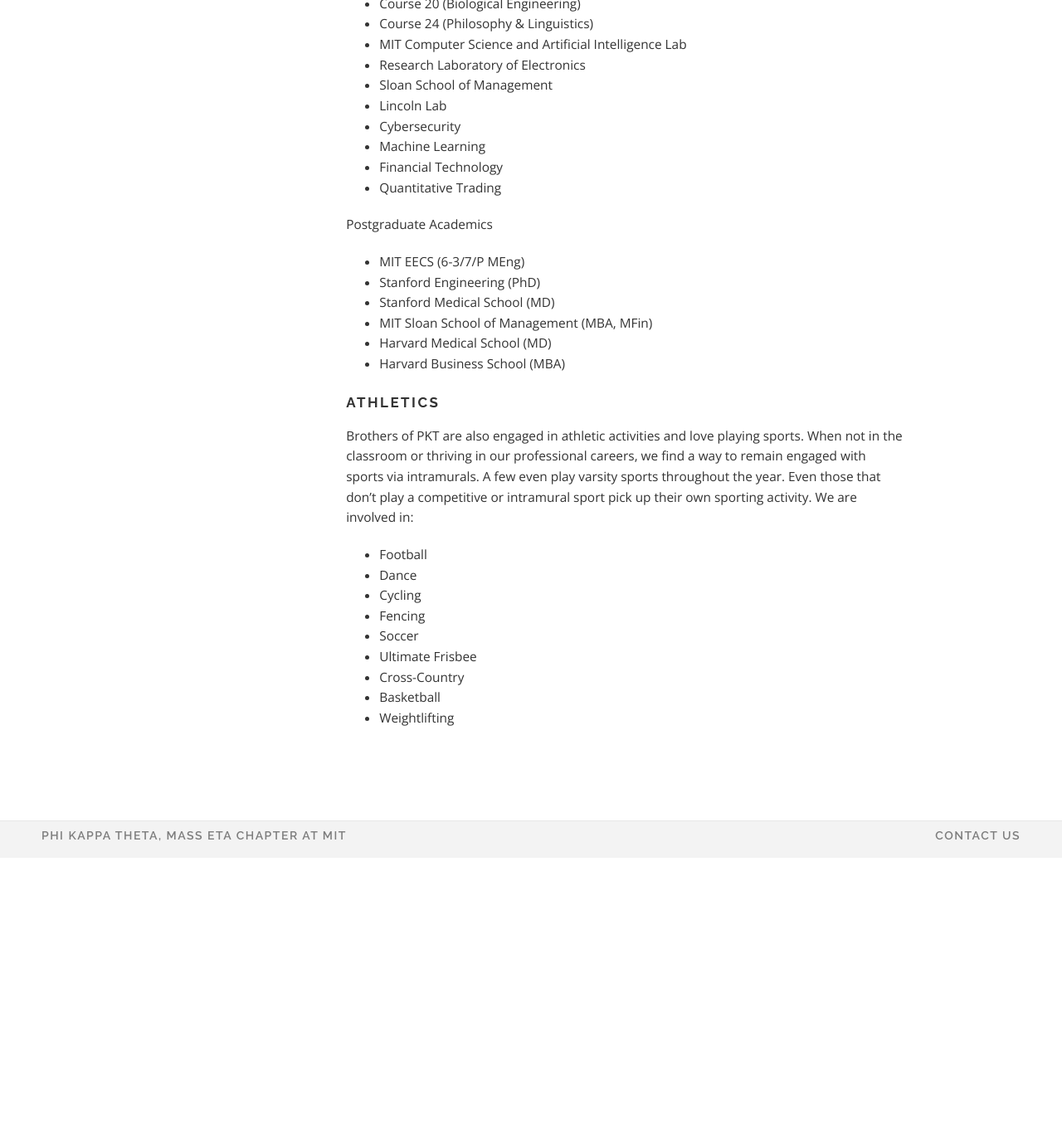
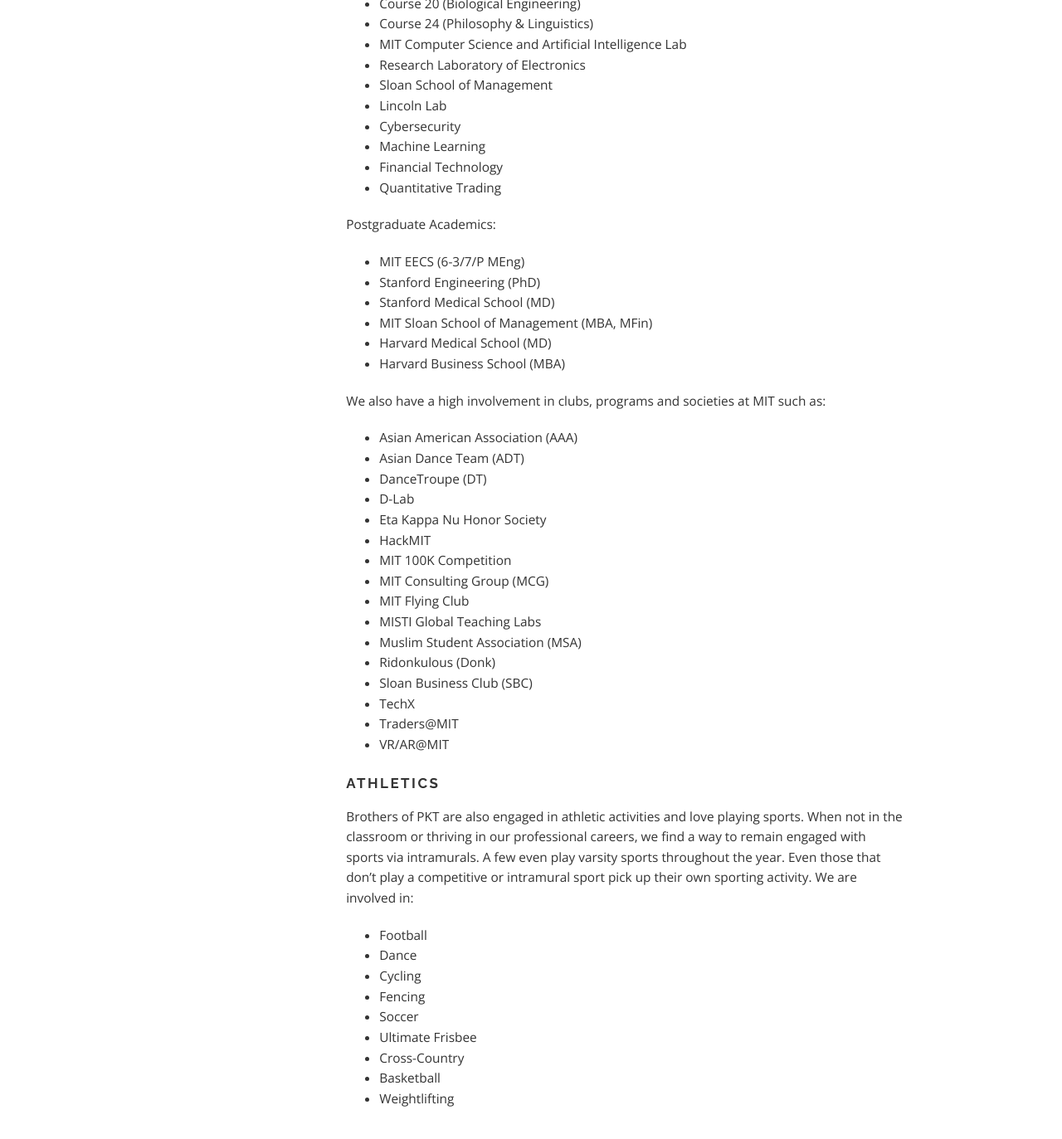
Before and after one commit to pktmasseta/pktmasseta.github.io, a Jekyll site: the page built from _brothers/index.md, in a window 1280 px wide and 1400 px high, scrolled down 2129 px. Shown: the top 1373 px of the window at 83% size. Built offline with Jekyll 4.4.1, drawn with Linux system fonts in a browser that asks for light colours; before the commit the page ends 3163 px from its top, so only the background shows below that; some of the changed text lies outside the part shown.

```diff
--- a/_brothers/index.md
+++ b/_brothers/index.md
@@ -74,7 +74,7 @@ Undergraduate Academics
 - Financial Technology
 - Quantitative Trading
 
-Postgraduate Academics
+Postgraduate Academics:
 
 - MIT EECS (6-3/7/P MEng)
 - Stanford Engineering (PhD)
@@ -82,6 +82,25 @@ Postgraduate Academics
 - MIT Sloan School of Management (MBA, MFin)
 - Harvard Medical School (MD)
 - Harvard Business School (MBA)
+
+We also have a high involvement in clubs, programs and societies at MIT such as:
+
+- Asian American Association (AAA)
+- Asian Dance Team (ADT)
+- DanceTroupe (DT)
+- D-Lab
+- Eta Kappa Nu Honor Society
+- HackMIT
+- MIT 100K Competition
+- MIT Consulting Group (MCG)
+- MIT Flying Club
+- MISTI Global Teaching Labs
+- Muslim Student Association (MSA)
+- Ridonkulous (Donk)
+- Sloan Business Club (SBC)
+- TechX
+- Traders@MIT
+- VR/AR@MIT
 
 ###### Athletics
 
```
Also changed, not shown: other parts of _brothers/index.md (+2 -2 lines).
